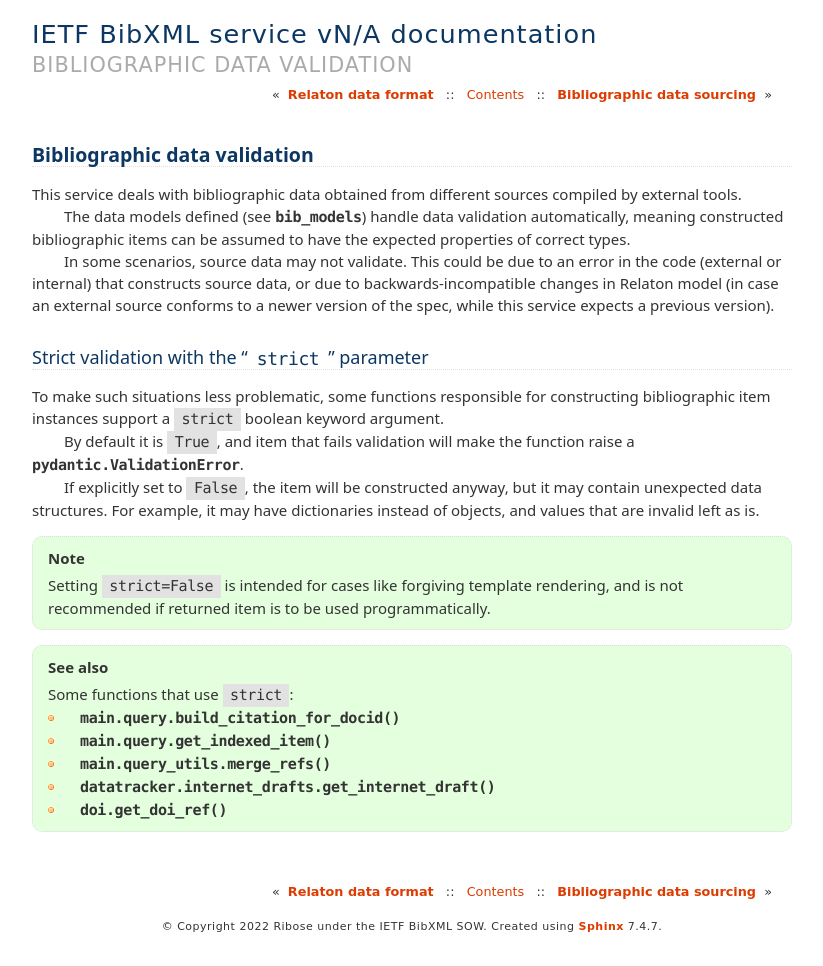
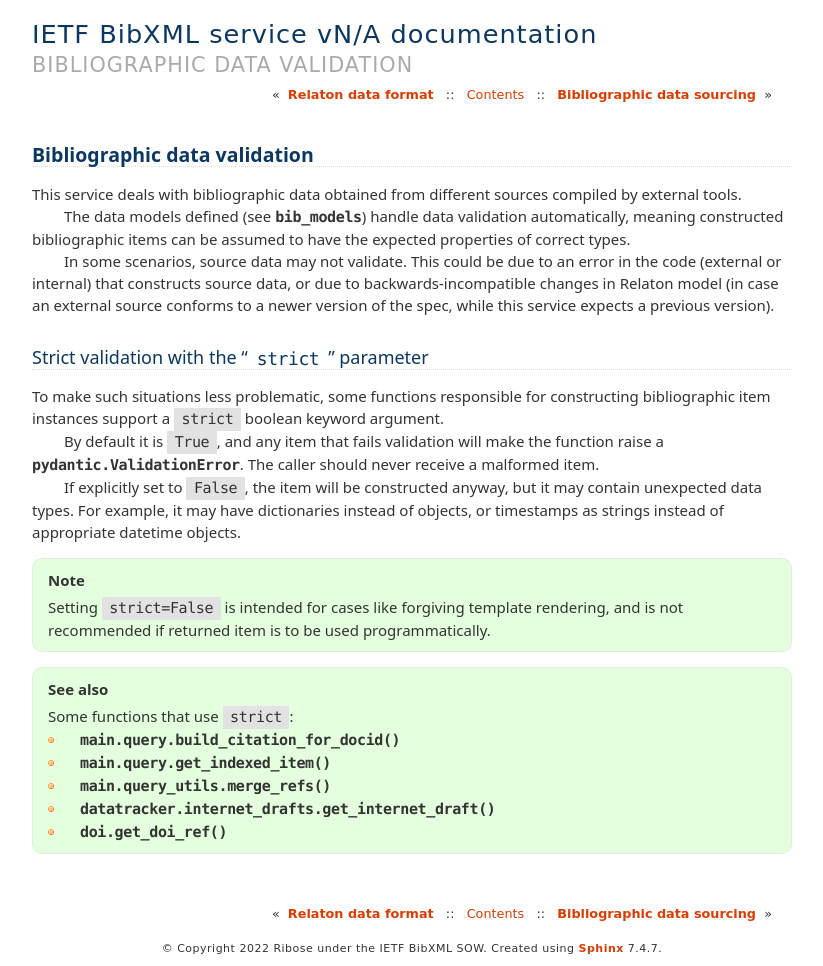
Before and after one commit to ietf-tools/bibxml-service, a Sphinx documentation site: the page built from docs/topics/validation.rst, in a window 1280 px wide. Shown: the whole page, without its empty margins (228-1051 px from the left). Built offline with Sphinx 7.4.7, drawn with Linux system fonts in a browser that asks for light colours; pages that are not in the unit, such as notebooks, are missing from menus; before the commit the page ends 944 px from its top, so only the background shows below that.

Commit message:
docs(topics/validation): expand on strict validation

```diff
--- a/docs/topics/validation.rst
+++ b/docs/topics/validation.rst
@@ -25,13 +25,14 @@ To make such situations less problematic,
 some functions responsible for constructing bibliographic item instances
 support a ``strict`` boolean keyword argument.
 
-By default it is ``True``, and item that fails validation
+By default it is ``True``, and any item that fails validation
 will make the function raise a :class:`pydantic.ValidationError`.
+The caller should never receive a malformed item.
 
 If explicitly set to ``False``, the item will be constructed anyway,
-but it may contain unexpected data structures. For example, it may
-have dictionaries instead of objects, and values that are invalid
-left as is.
+but it may contain unexpected data types. For example, it may
+have dictionaries instead of objects, or timestamps as strings
+instead of appropriate datetime objects.
 
 .. note::
 
```
